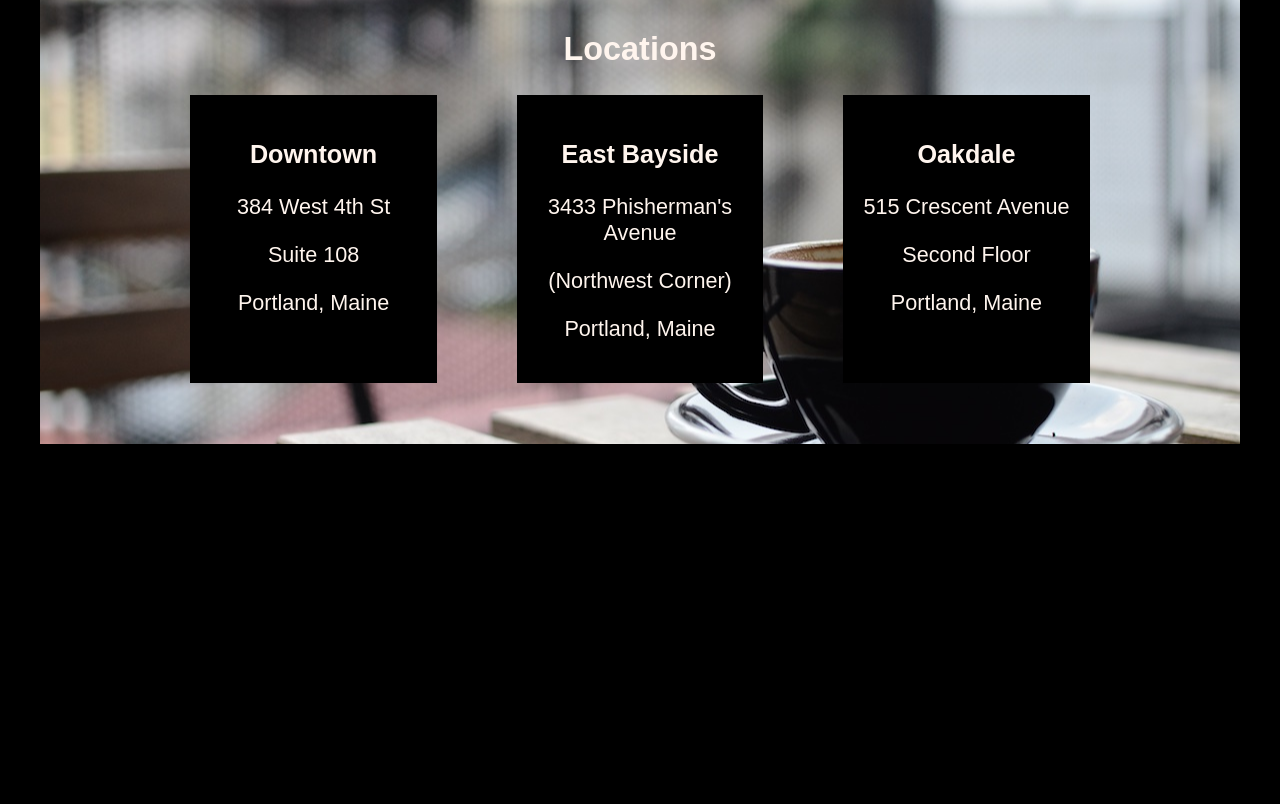
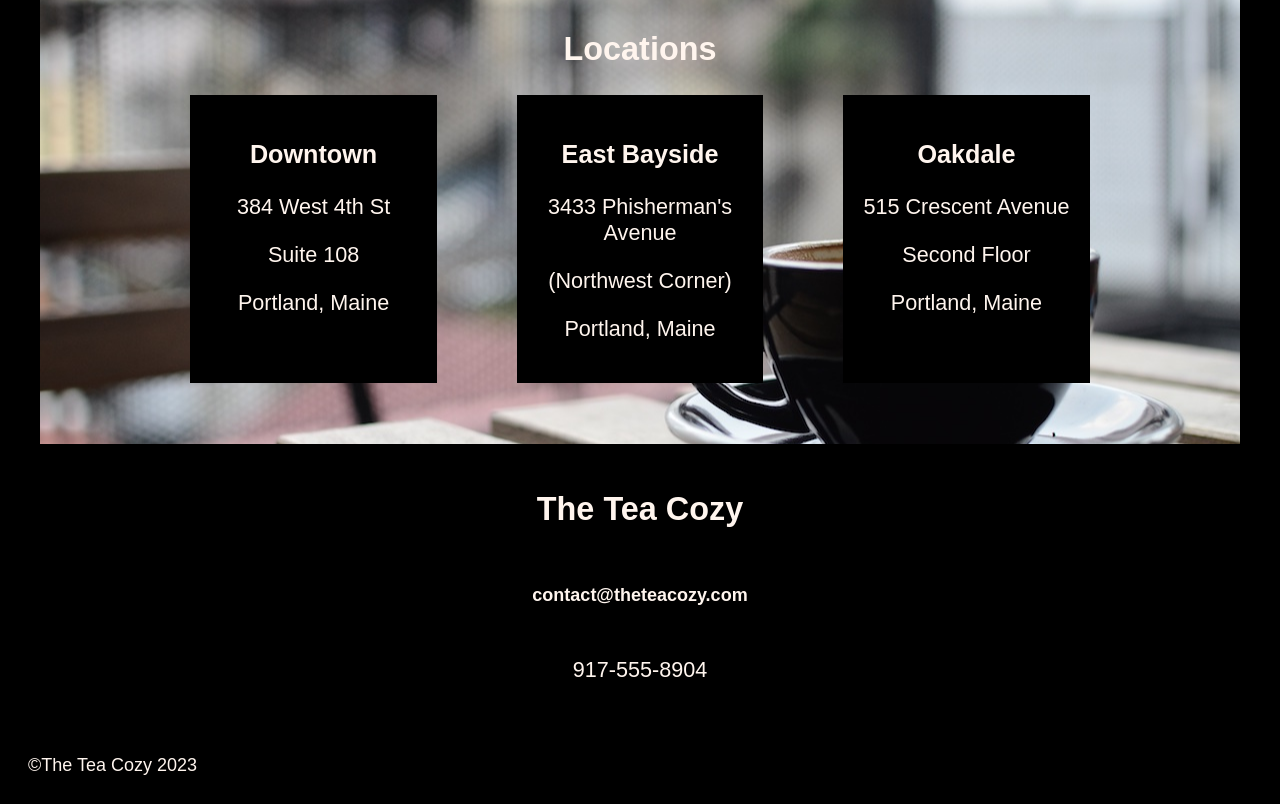
Before and after one commit to dasyx/tea_cozy-codecademy, a plain HTML site: page index.html in a window 1280 px wide. Shown: the part 1695-2499 px from the top of the page. Before the commit the page ends 2167 px from the top, so only its background shows below. Drawn offline with Linux system fonts and the light colour scheme.

Commit message:
add footer + copyright

```diff
--- a/index.html
+++ b/index.html
@@ -96,6 +96,16 @@
       </div>
     </section>
   </main>
+  <footer>
+    <div class="footer__contact">
+      <h2>The Tea Cozy</h2>
+      <h5>contact@theteacozy.com</h5>
+      <p>917-555-8904</p>
+    </div>
+    <div class="footer__copyright">
+      &copy;The Tea Cozy 2023
+    </div>
+  </footer>
 </body>
 
 </html>
--- a/styles.css
+++ b/styles.css
@@ -161,8 +161,26 @@ h3 {
   max-width: 300px;
   max-height: 300px;
   text-align: center;
+  opacity: 1;
 }
+
+footer {
+  display: flex;
+  flex-direction: column;
+}
+
+.footer__contact {
+  display: flex;
+  flex-direction: column;
+  align-items: center;
+  margin-bottom: 50px;
+}
+.footer__copyright {
+  margin: 0 0 20px 20px;
+}
+
 @media only screen and (min-width: 770px) and (max-width: 1024px) {
+
   .locations__downtown,
   .locations__bayside,
   .locations__oakdale {
```
